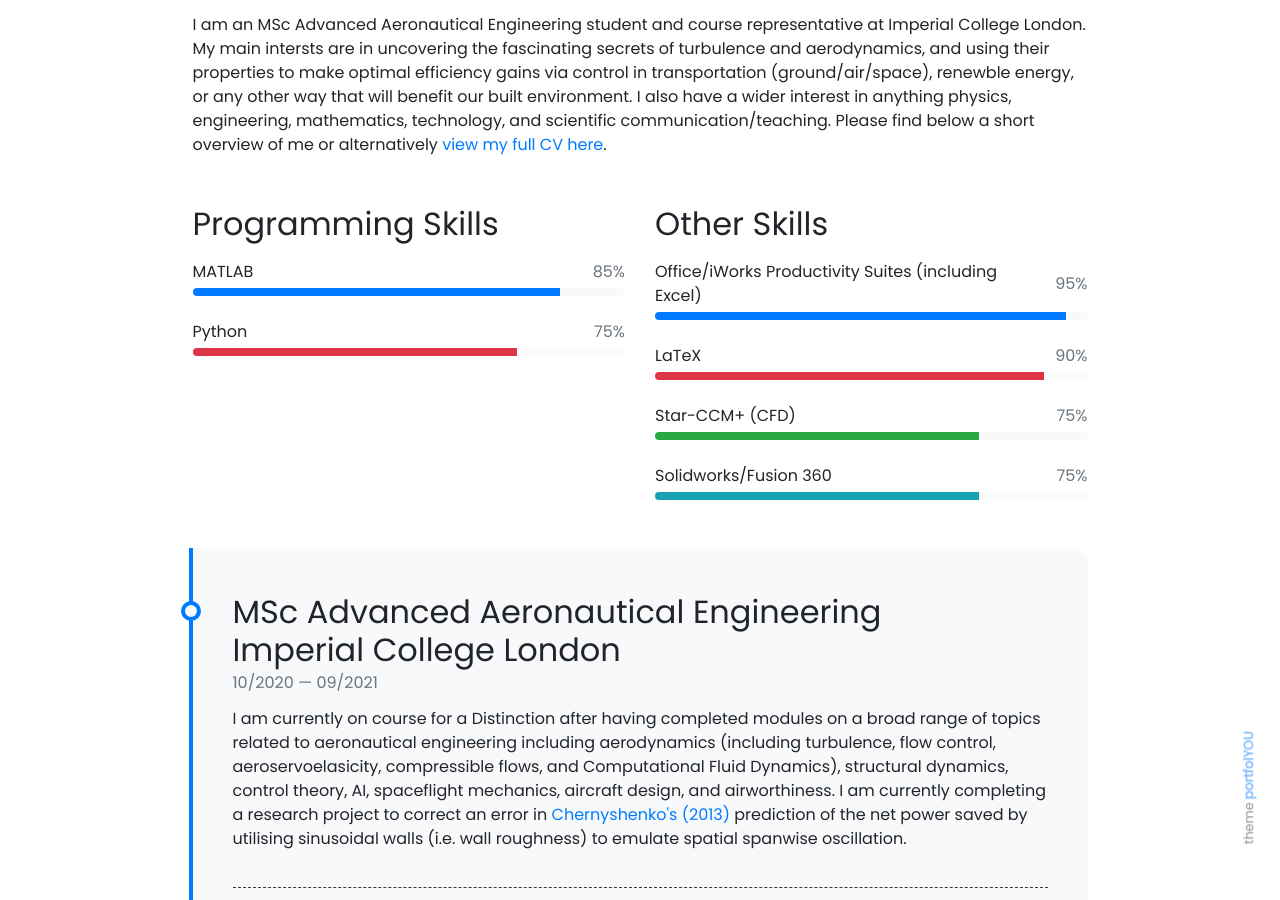
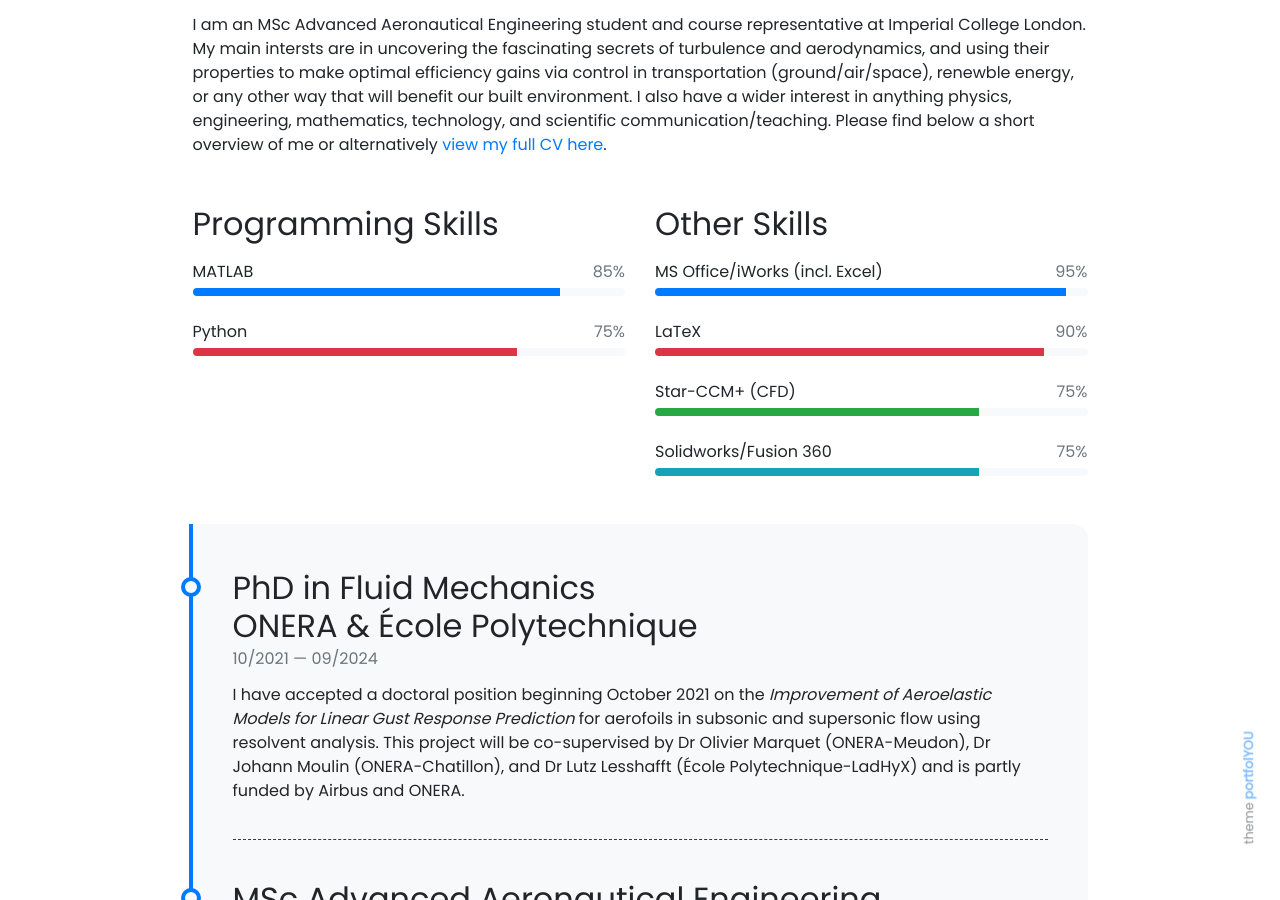
Before and after one commit to hermanmakhm/hermanmakhm.github.io, a Jekyll site: the page built from pages/about.md, in a window 1280 px wide and 900 px high, scrolled down 237 px. Built offline with Jekyll 4.4.1, drawn with Linux system fonts in a browser that asks for light colours; nearby versions of some CDN libraries.

Commit message:
Updated skills and added PhD to timeline

```diff
--- a/_data/other-skills.yml
+++ b/_data/other-skills.yml
@@ -1,4 +1,4 @@
-- name: Office/iWorks Productivity Suites (including Excel)
+- name: MS Office/iWorks (incl. Excel)
   percentage: 95
   color:
 
--- a/_data/timeline.yml
+++ b/_data/timeline.yml
@@ -1,3 +1,7 @@
+- title: PhD in Fluid Mechanics<br>ONERA &amp; &Eacute;cole Polytechnique
+  from: 10/2021
+  to: 09/2024
+  description: I have accepted a doctoral position beginning October 2021 on the <i>Improvement of Aeroelastic Models for Linear Gust Response Prediction</i> for aerofoils in subsonic and supersonic flow using resolvent analysis. This project will be co-supervised by Dr Olivier Marquet (ONERA-Meudon), Dr Johann Moulin (ONERA-Chatillon), and Dr Lutz Lesshafft (&Eacute;cole Polytechnique-LadHyX) and is partly funded by Airbus and ONERA.
 - title: MSc Advanced Aeronautical Engineering<br>Imperial College London
   from: 10/2020
   to: 09/2021
```
